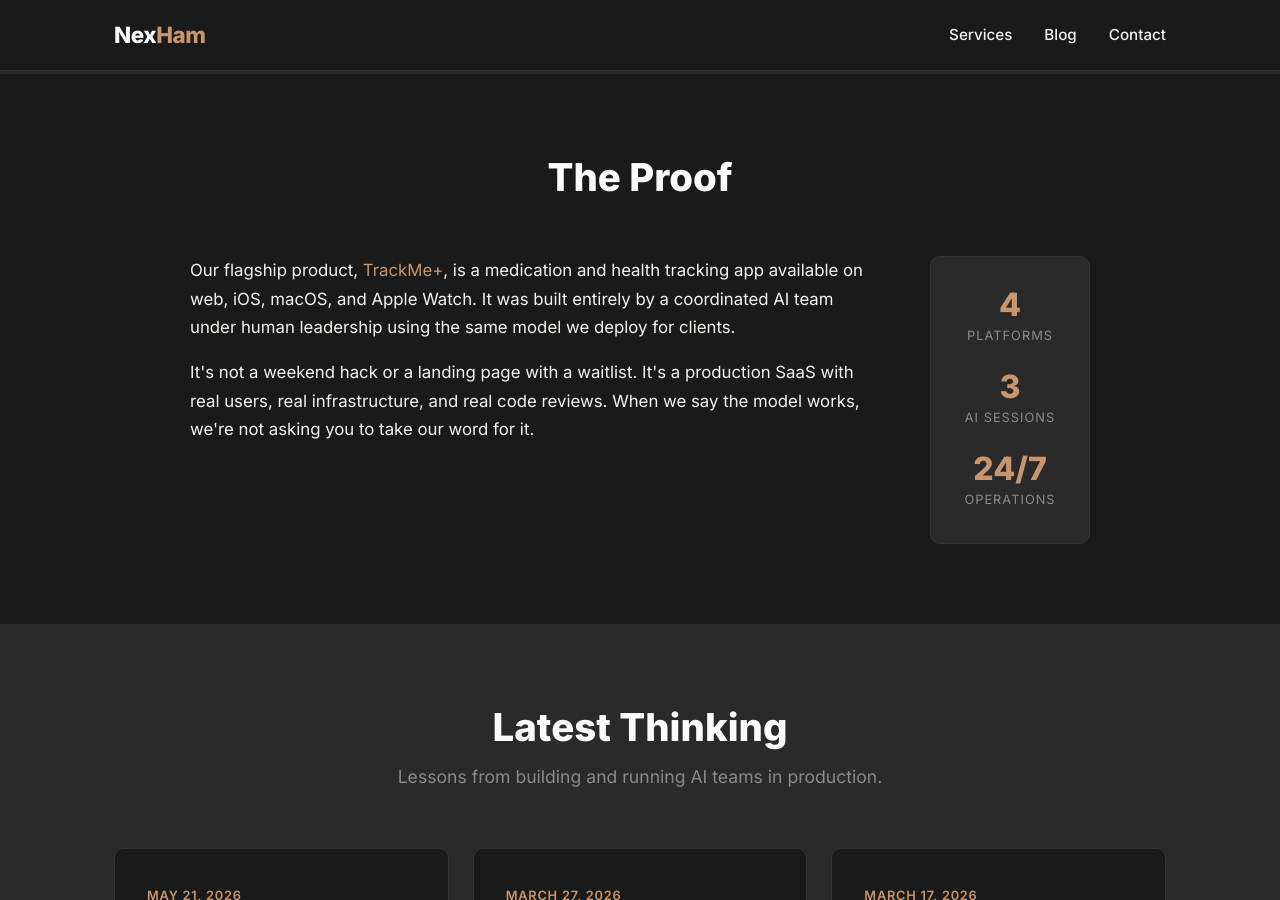
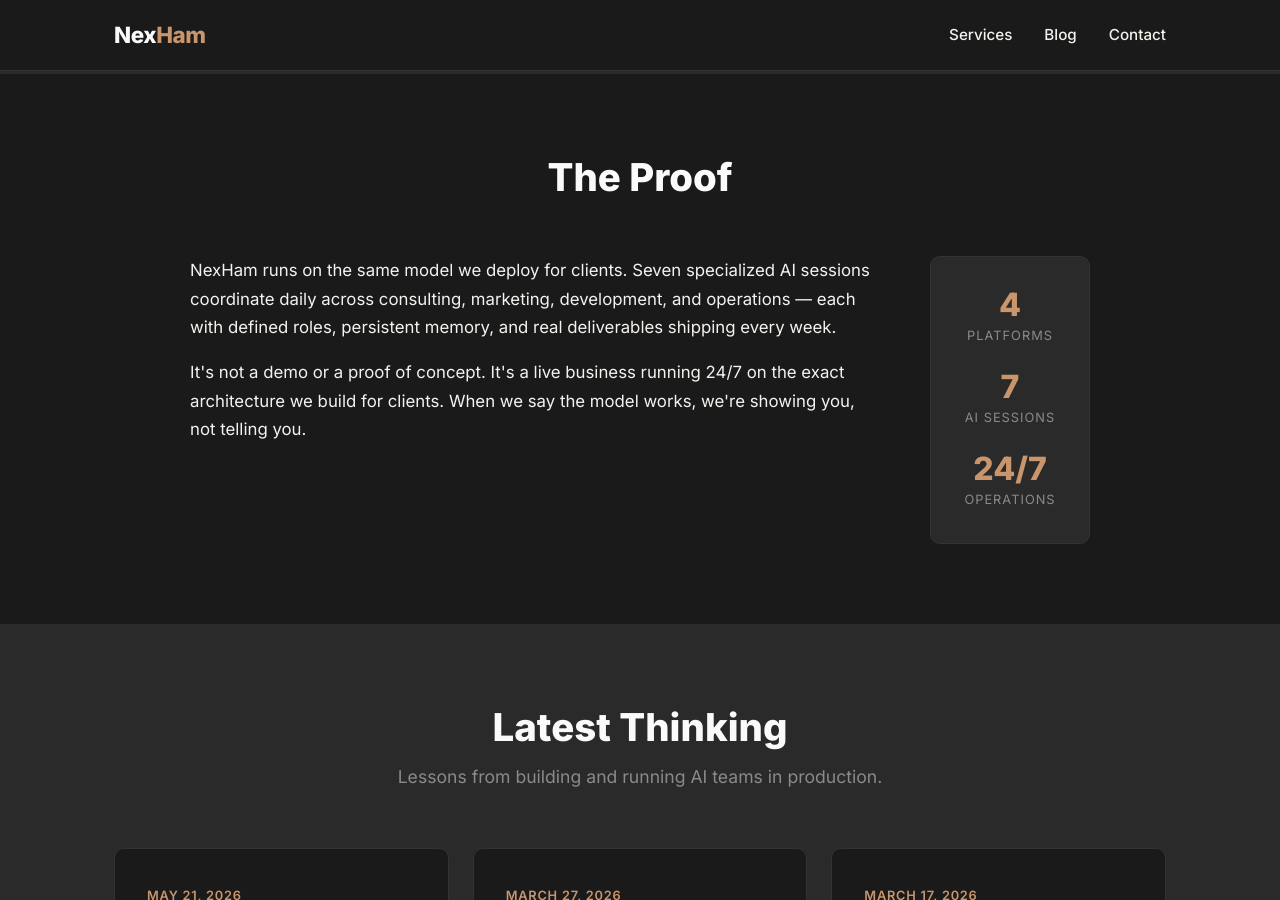
Before and after one commit to djhamilton872/nexhamcorp.com, a Jekyll site: the page built from index.md, in a window 1280 px wide and 900 px high, scrolled down 1235 px. Built offline with Jekyll 4.4.1, drawn with Linux system fonts in a browser that asks for light colours.

Commit message:
Update proof section: remove TrackMe+, update to 7 AI sessions

```diff
--- a/index.md
+++ b/index.md
@@ -48,8 +48,8 @@ description: "NexHam builds production software and deploys AI-powered teams for
     </div>
     <div class="proof-content">
       <div class="proof-text">
-        <p>Our flagship product, <a href="https://trackmeplus.com">TrackMe+</a>, is a medication and health tracking app available on web, iOS, macOS, and Apple Watch. It was built entirely by a coordinated AI team under human leadership using the same model we deploy for clients.</p>
-        <p>It's not a weekend hack or a landing page with a waitlist. It's a production SaaS with real users, real infrastructure, and real code reviews. When we say the model works, we're not asking you to take our word for it.</p>
+        <p>NexHam runs on the same model we deploy for clients. Seven specialized AI sessions coordinate daily across consulting, marketing, development, and operations — each with defined roles, persistent memory, and real deliverables shipping every week.</p>
+        <p>It's not a demo or a proof of concept. It's a live business running 24/7 on the exact architecture we build for clients. When we say the model works, we're showing you, not telling you.</p>
       </div>
       <div class="proof-stats">
         <div class="stat">
@@ -57,7 +57,7 @@ description: "NexHam builds production software and deploys AI-powered teams for
           <span class="stat-label">Platforms</span>
         </div>
         <div class="stat">
-          <span class="stat-number">3</span>
+          <span class="stat-number">7</span>
           <span class="stat-label">AI Sessions</span>
         </div>
         <div class="stat">
```
